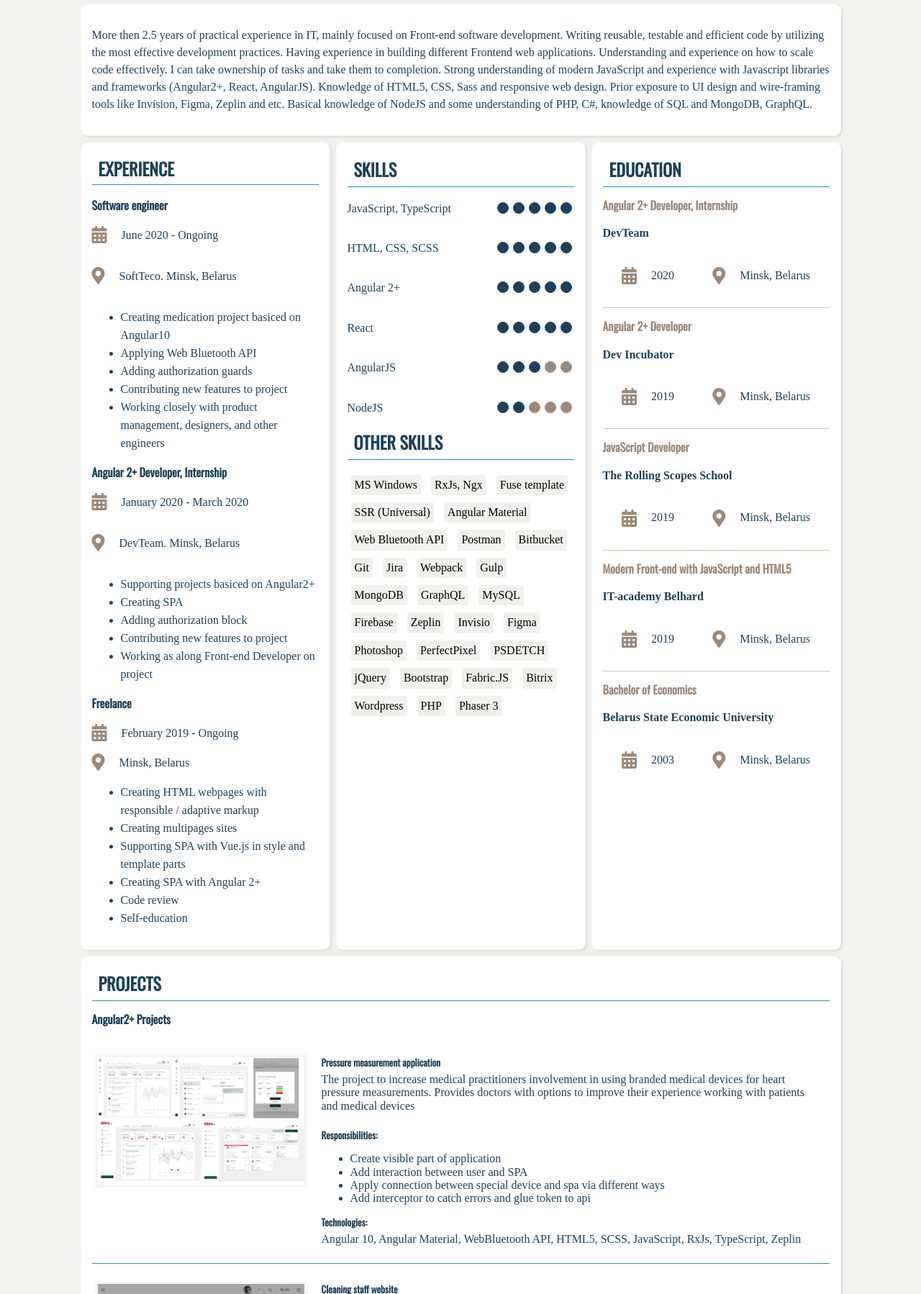
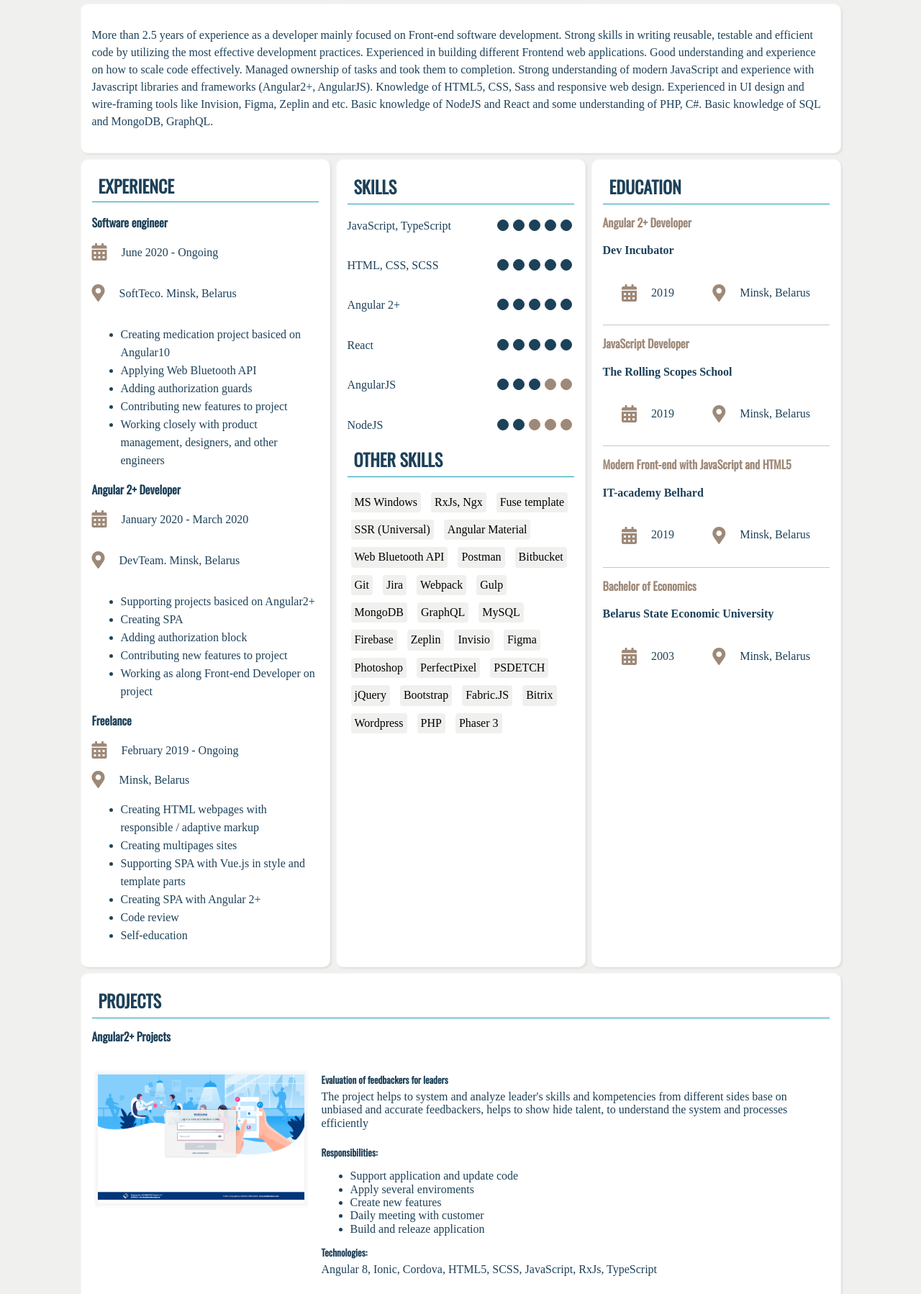
Before and after one commit to yalatan/yalatan.github.io, a plain HTML site: page index.html in a window 1280 px wide. Shown: the part 262-2060 px from the top of the page at 72% size. Drawn offline with nearby package versions, Linux system fonts and the light colour scheme.

Commit message:
Add download file, add leadbacker

```diff
--- a/index.html
+++ b/index.html
@@ -57,16 +57,16 @@
 
     <section class="box about">
       <p class="icon-content">
-        More then 2.5 years of practical experience in IT, mainly focused on Front-end software development.
-        Writing reusable, testable and efficient code by utilizing the most effective development practices.
-        Having experience in building different Frontend web applications.
-        Understanding and experience on how to scale code effectively.
-        I can take ownership of tasks and take them to completion.
-        Strong understanding of modern JavaScript and experience with Javascript libraries and frameworks
-        (Angular2+, React, AngularJS).
+        More than 2.5 years of experience as a developer mainly focused on Front-end software development.
+        Strong skills in writing reusable, testable and efficient code by utilizing the most effective development practices.
+        Experienced in building different Frontend web applications.
+        Good understanding and experience on how to scale code effectively.
+        Managed ownership of tasks and took them to completion.
+        Strong understanding of modern JavaScript and experience with Javascript libraries and frameworks (Angular2+, AngularJS).
         Knowledge of HTML5, CSS, Sass and responsive web design.
-        Prior exposure to UI design and wire-framing tools like Invision, Figma, Zeplin and etc.
-        Basical knowledge of NodeJS and some understanding of PHP, C#, knowledge of SQL and MongoDB, GraphQL.
+        Experienced in UI design and wire-framing tools like Invision, Figma, Zeplin and etc.
+        Basic knowledge of NodeJS and React and some understanding of PHP, C#.
+        Basic knowledge of SQL and MongoDB, GraphQL.
       </p>
     </section>
 
@@ -94,7 +94,7 @@
         </div>
       </div>
       <div class="box-content">
-        <h3>Angular 2+ Developer, Internship</h3>
+        <h3>Angular 2+ Developer</h3>
         <div class="infoblock">
           <p class="icon-content"><i class="fas fa-calendar-alt"></i>January 2020 - March 2020</p>
           <p class="icon-content">
@@ -243,14 +243,14 @@
         <h2>Education</h2>
       </div>
       <div class="box-content">
-        <div class="educ-work-place">
+        <!-- <div class="educ-work-place">
           <h3>Angular 2+ Developer, Internship</h3>
           <h4>DevTeam</h4>
           <p class="icon-content"><span class="icon-content"><i class="fas fa-calendar-alt"></i>2020</span>
             <span class="icon-content"><i class="fas fa-map-marker-alt"></i>Minsk, Belarus</span>
           </p>
 
-        </div>
+        </div> -->
         <div class="educ-work-place">
           <h3>Angular 2+ Developer</h3>
           <h4>Dev Incubator</h4>
@@ -290,8 +290,36 @@
       <div class="box-content">
         <div class="project-box">
           <div class="project project-link">
-            <a href="./assets/ErkaApp.png" target="_blank">
-              <img src="./assets/ErkaApp.png" alt="project"></a>
+            <a href="./assets/leadbacker.png" target="_blank">
+              <img src="./assets/leadbacker.png" alt="project"></a>
+          </div>
+          <div class="discription">
+            <h5>Evaluation of feedbackers for leaders</h5>
+            <p class="discription-content">
+              The project helps to system and analyze leader's skills and
+              kompetencies from different sides base on unbiased and accurate feedbackers,
+              helps to show hide talent, to understand the system and processes
+              efficiently
+            </p>
+            <h5>Responsibilities:</h5>
+            <ul>
+              <li>Support application and update code</li>
+              <li>Apply several enviroments</li>
+              <li>Create new features</li>
+              <li>Daily meeting with customer</li>
+              <li>Build and releaze application</li>
+            </ul>
+
+            <h5>Technologies:</h5>
+            <p class="discription-content">
+              Angular 8, Ionic, Cordova, HTML5, SCSS, JavaScript, RxJs, TypeScript
+            </p>
+          </div>
+        </div>
+        <div class="project-box">
+          <div class="project project-link">
+            <a href="./assets/erka.png" target="_blank">
+              <img src="./assets/erka.png" alt="project"></a>
           </div>
           <div class="discription">
             <h5>Pressure measurement application</h5>
@@ -486,12 +514,9 @@
   </main>
   <footer>
     <a href="#" onclick="window.print()"><i class="fas fa-print"></i>Print</a>
-    <a href="./assets/72fqw2qq3kxh.jpg" download class="download">
+    <a href="./assets/Nikitina_N_Software_Developer.docx" download class="download">
       <i class="fas fa-download"></i>
       Download
-      <span class="hide-additional">
-        I'm so sorry :(. <br> It isn't filled yet.
-      </span>
     </a>
   </footer>
 </body>
```
Also changed, not shown: assets/erka.png (added), assets/leadbacker.png (added), 1 other file.
